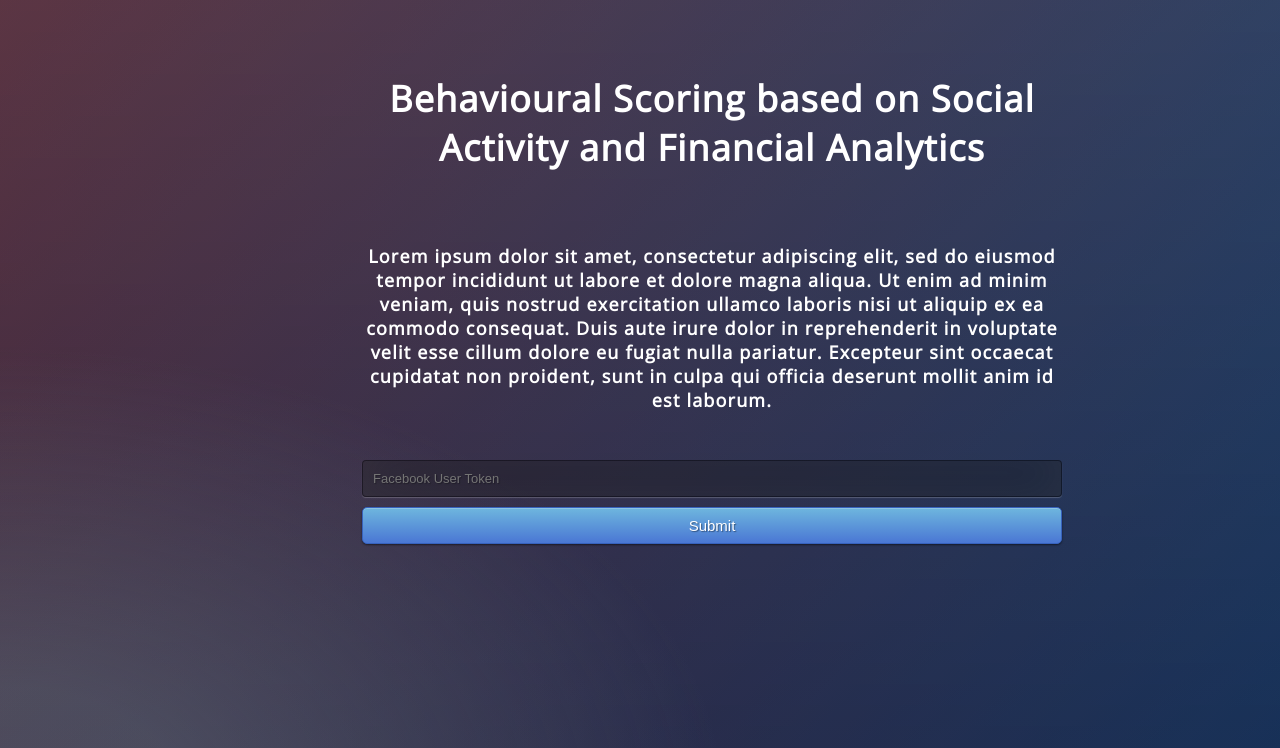
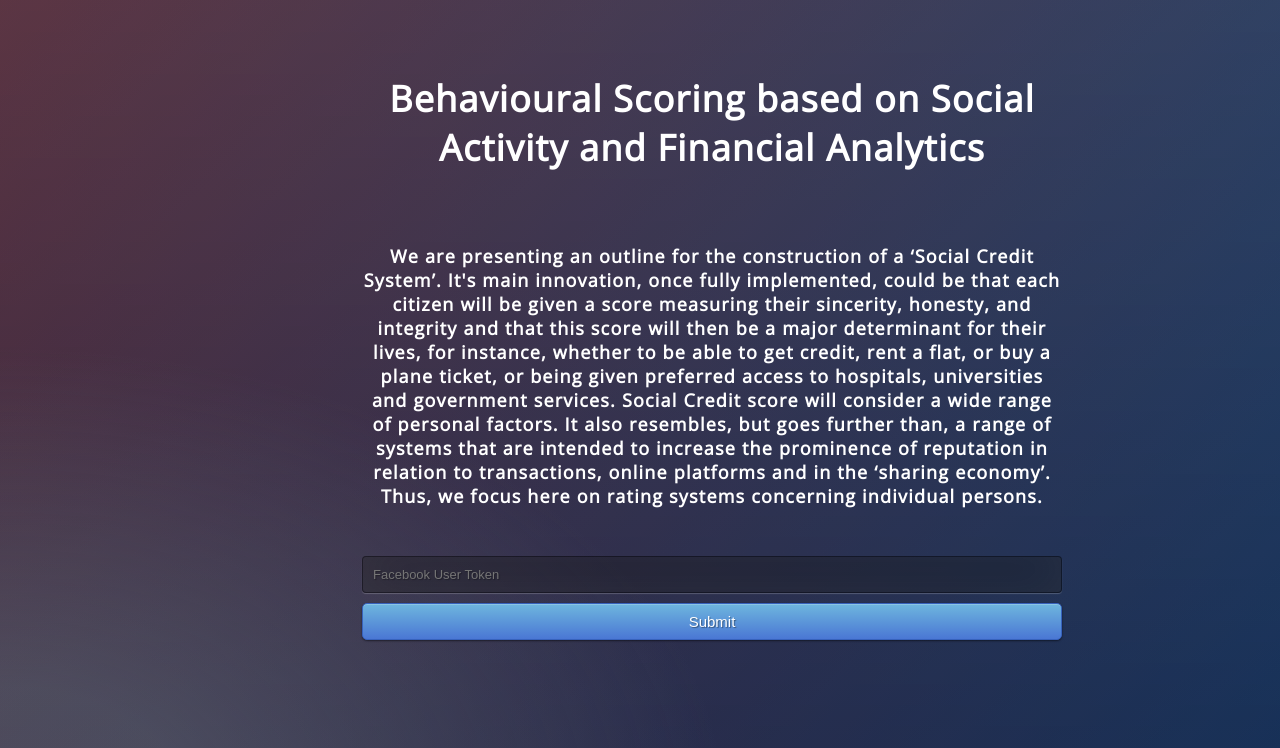
Before and after one commit to SubhamPramanik/behavioural_scoring_and_financial-analysis, a Flask app: page / in a window 1280 px wide. Shown: the top 748 px of the page. Run offline with Flask 2, Linux system fonts and the light colour scheme; parts of the project's set-up code (start-up, migrations or seed data) failed here and were passed over.

Commit message:
Updated jome page

```diff
--- a/app.py
+++ b/app.py
@@ -53,7 +53,7 @@ def result():
     if request.method == 'POST':
         global financial_score
         global behavioural_score
-        score = (1 - financial_score) + behavioural_score
+        score = ((1 - financial_score) + behavioural_score) / 2
         return render_template('result.html', analysis_score='You\'re given a score of {} out of 1'.format(score))
     else:
         return render_template('result.html')
--- a/templates/home.html
+++ b/templates/home.html
@@ -16,7 +16,7 @@
  <div class="landing">
 	<h1>Behavioural Scoring based on Social Activity and Financial Analytics</h1>
     <br>
-    <h4> Lorem ipsum dolor sit amet, consectetur adipiscing elit, sed do eiusmod tempor incididunt ut labore et dolore magna aliqua. Ut enim ad minim veniam, quis nostrud exercitation ullamco laboris nisi ut aliquip ex ea commodo consequat. Duis aute irure dolor in reprehenderit in voluptate velit esse cillum dolore eu fugiat nulla pariatur. Excepteur sint occaecat cupidatat non proident, sunt in culpa qui officia deserunt mollit anim id est laborum. </h4>
+    <h4> We are presenting an outline for the construction of a  ‘Social Credit System’. It's main innovation, once fully implemented, could be that each citizen will be given a score measuring their sincerity, honesty, and integrity and that this score will then be a major determinant for their lives, for instance, whether to be able to get credit, rent a flat, or buy a plane ticket, or being given preferred access to hospitals, universities and government services. Social Credit score will consider a wide range of personal factors. It also resembles, but goes further than, a range of systems that are intended to increase the prominence of reputation in relation to transactions, online platforms and in the ‘sharing economy’. Thus, we focus here on rating systems concerning individual persons. </h4>
 
     <br>
 
```
